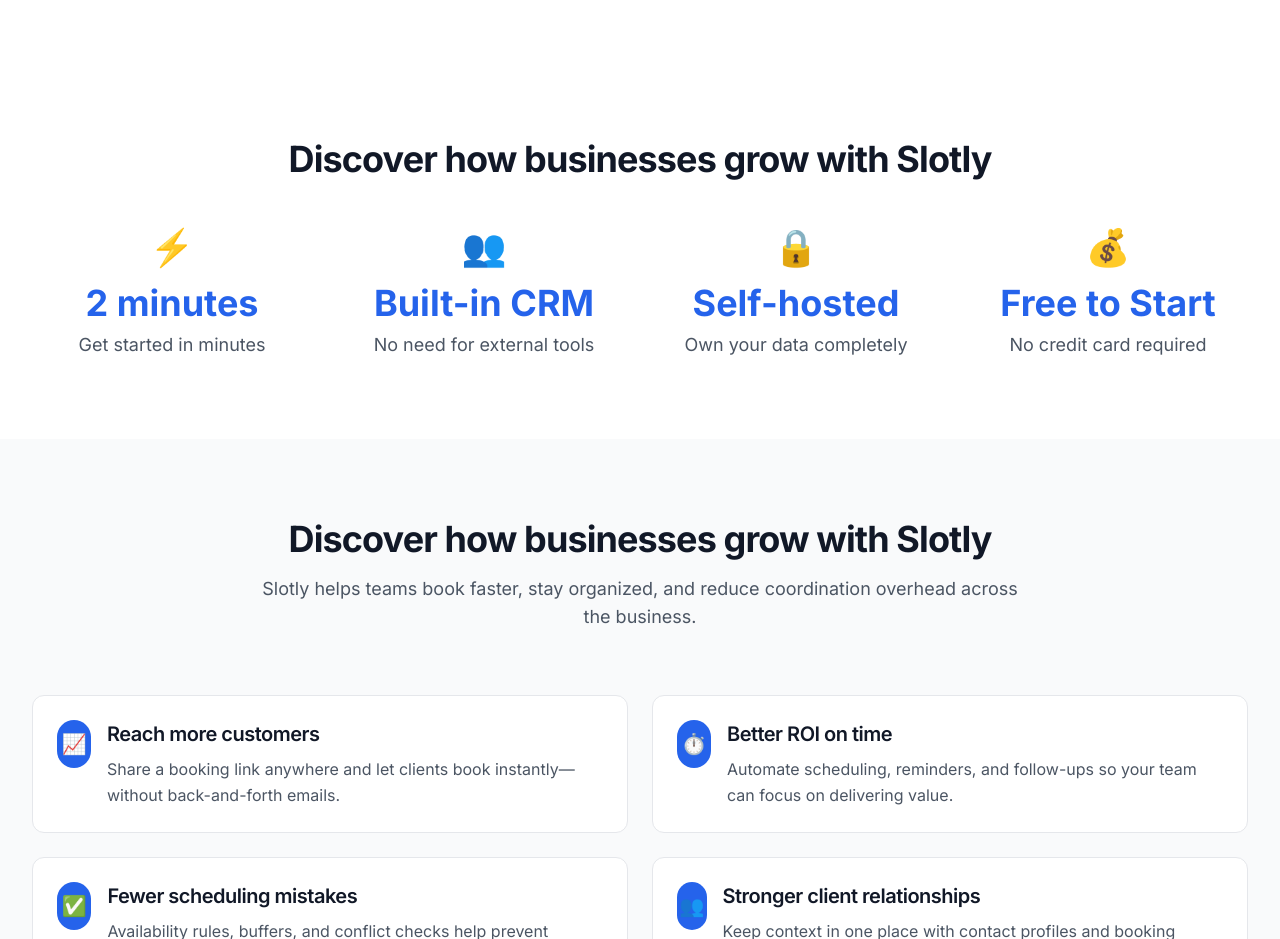
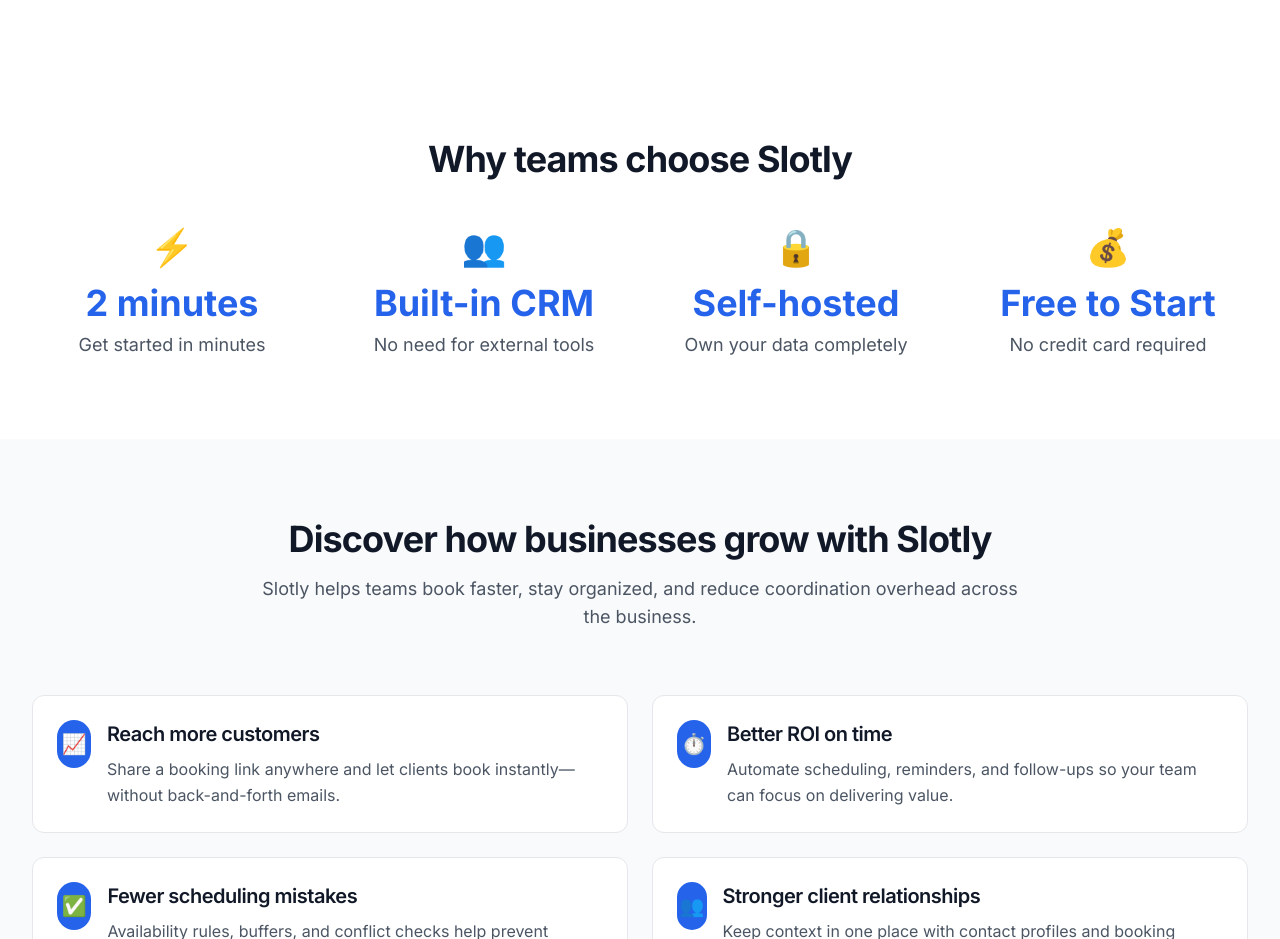
Before and after one commit to digitalquotient008/slotly-marketing, a Next.js app: page / in a window 1280 px wide. Shown: the part 2200-3139 px from the top of the page. Built offline with nearby package versions, Linux system fonts and the light colour scheme; no server answers.

Commit message:
Fix duplicate growth heading and pricing link
Rename the stats section heading to avoid repeating the outcomes header and remove the redundant pricing page link.

```diff
--- a/src/app/pricing/page.tsx
+++ b/src/app/pricing/page.tsx
@@ -46,15 +46,6 @@
             </h1>
 
             <PricingCards />
-
-            <div className="text-center">
-              <Link href="/pricing" className="text-blue-600 hover:text-blue-700 text-sm font-medium inline-flex items-center">
-                Learn more on our pricing page
-                <svg className="w-4 h-4 ml-1" fill="none" stroke="currentColor" viewBox="0 0 24 24">
-                  <path strokeLinecap="round" strokeLinejoin="round" strokeWidth={2} d="M9 5l7 7-7 7" />
-                </svg>
-              </Link>
-            </div>
           </div>
         </div>
       </section>
--- a/src/components/Statistics.tsx
+++ b/src/components/Statistics.tsx
@@ -27,7 +27,7 @@
       <div className="max-w-7xl mx-auto px-4 sm:px-6 lg:px-8">
         <div className="text-center mb-10 sm:mb-12">
           <h2 className="text-3xl sm:text-4xl font-bold text-gray-900 mb-3 sm:mb-4">
-            Discover how businesses grow with Slotly
+            Why teams choose Slotly
           </h2>
         </div>
 
```
